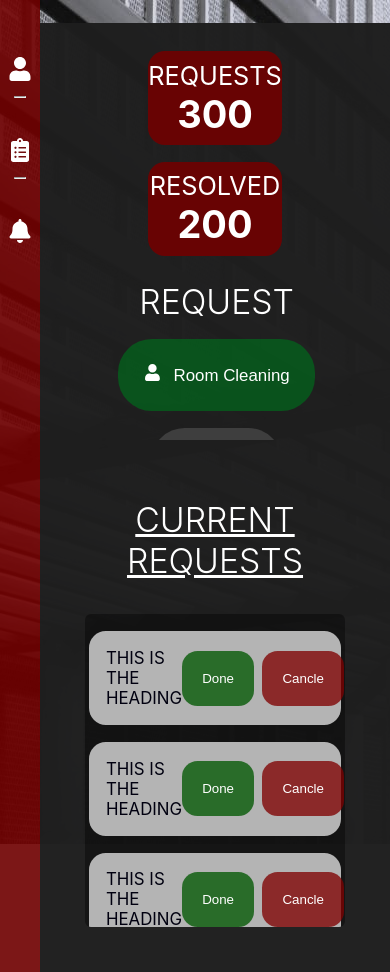
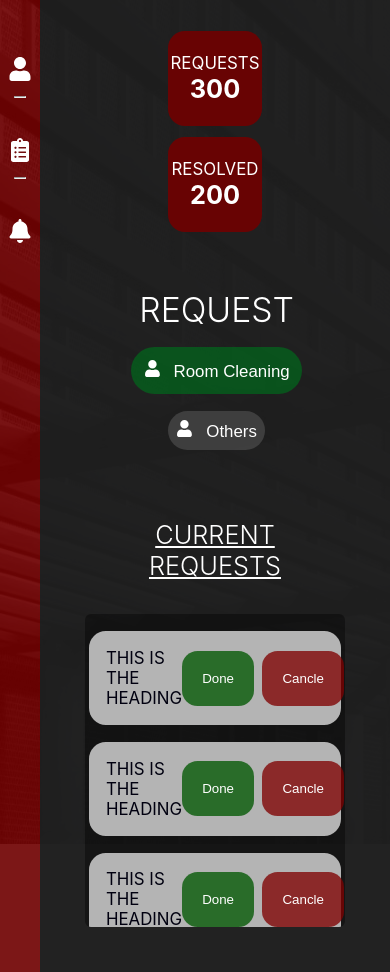
Before and after one commit to hjain2003/Hostel_Management, a React (Create React App) app in the folder client/: page /profile in a window 390 px wide. Built offline with nearby package versions, Linux system fonts and the light colour scheme.

Commit message:
tried adding some more responsive features

```diff
--- a/client/src/components/RoomServices/Services.css
+++ b/client/src/components/RoomServices/Services.css
@@ -1,4 +1,3 @@
-
 .req_contain{
     height: 70vh;
     width: 40vw;
@@ -63,7 +62,7 @@
 .rclean{
     background-color: rgba(0, 105, 28, 0.699);
     margin: 1vh;
-    padding: 3vh;
+    padding: 2vh;
     border-radius: 4vh;
     width: max-content;
     font-size: 2vh;
@@ -80,7 +79,7 @@
 .other{
     background-color: rgba(77, 77, 77, 0.699);
     margin: 1vh;
-    padding: 3vh;
+    padding: 2vh;
     border-radius: 4vh;
     font-size: 2vh;
     width: fit-content;
@@ -112,6 +111,9 @@
 }
 
 @media (max-width: 600px) {
+    .row112{
+        padding-top: 4vh;
+    }
     .reqCard {
         margin-top: 5vh;
         width: inherit;
@@ -131,18 +133,29 @@
     }
     .ircard{
         background-color: rgba(111, 0, 0, 0.91);
-        width: 30vw;
-        font-size: 3vh;
+        width: 20vw;
+        font-size: 2vh;
+        height: 20vw;
+        margin: 0vh;
     }
     .cHead{
         font-size: 4vh;
         margin: 4vh;
         margin-top: 6yyyvh;
     }
+    .reqCard{
+        font-size: 2vw;
+    }
+    .rclean{
+        padding: 1.5vh;
+    }
+    .other{
+        padding: 1.0vh;
+    }
+    .cHead{
+        font-size: 3vh;
+    }
 
-    .req_contain{
-        margin-top: 6vh;
-    }
 
 
 }
--- a/client/src/components/SideNavbar/SideNavbar.css
+++ b/client/src/components/SideNavbar/SideNavbar.css
@@ -35,11 +35,12 @@
 .side_nav span {
     width: 200px;
     text-align: center;
-    border-radius: 20px;
+    border-radius: 20px 2px 2px 20px;
 }
 
 .side_nav span:hover {
-    background-color: black;
+    background-color: rgb(27, 27, 27);
+    overflow: hidden;
 }
 
 .side_nav hr {
```
Also changed, not shown: client/src/components/RoomServices/Services.jsx (indentation only).
